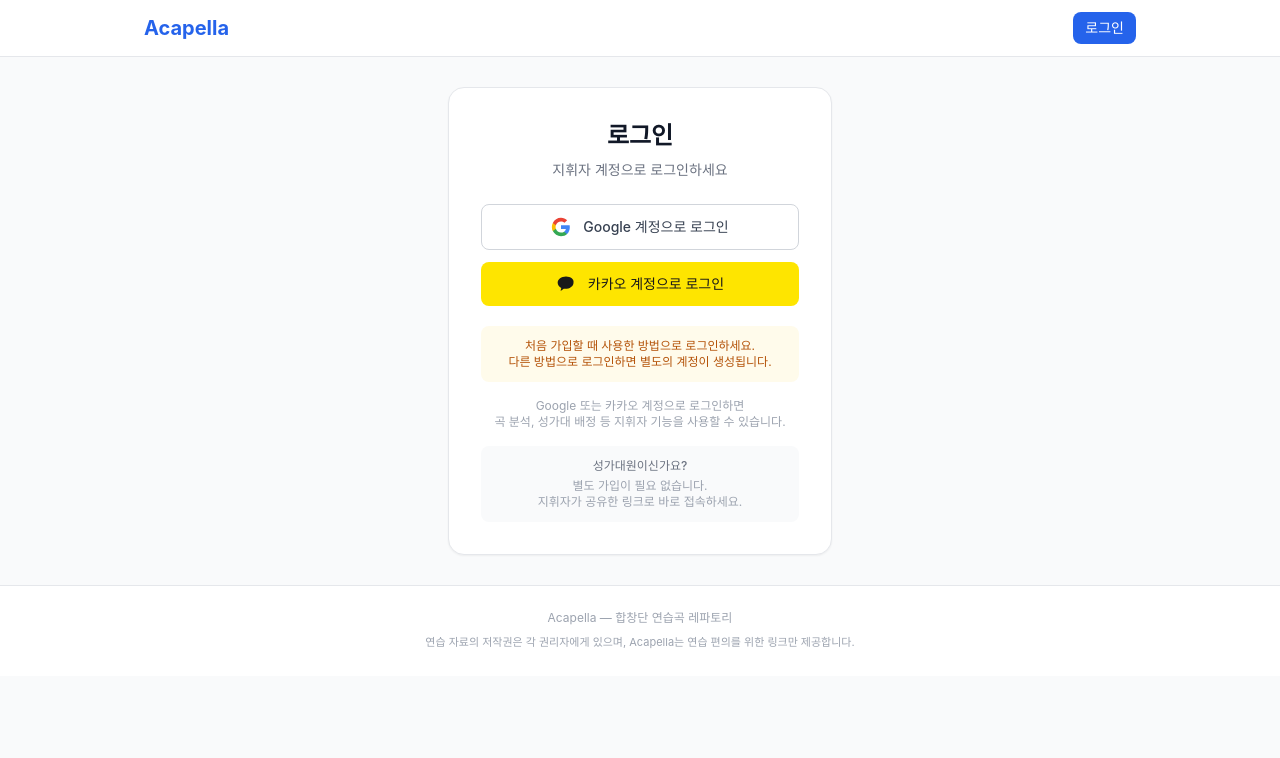
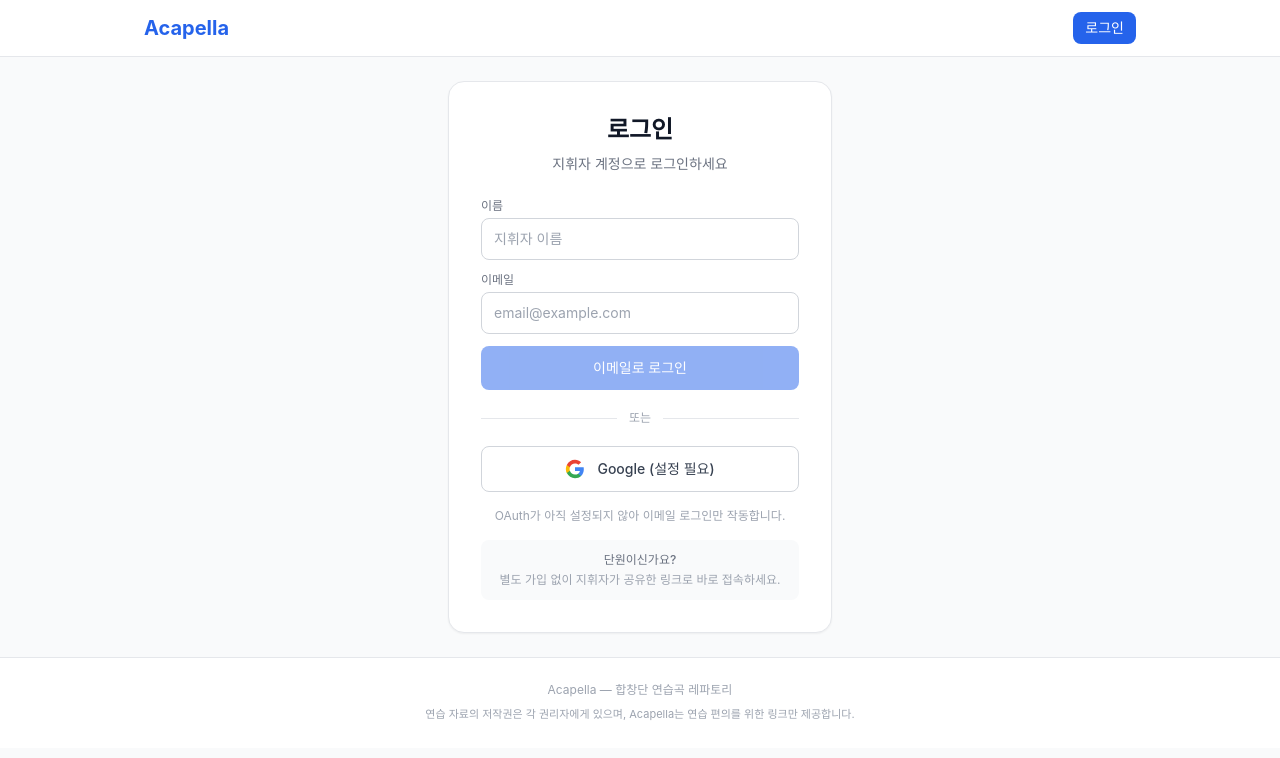
Before and after one commit to WaveSimm/acapella, a Next.js app: page /auth/signin in a window 1280 px wide. Shown: the top 758 px of the page. Built offline with nearby package versions, Linux system fonts and the light colour scheme; no server answers.

Commit message:
Add email login form on signin page for dev-login provider
OAuth providers (Google/Kakao) require client credentials that aren't
configured yet. Adds a name+email form up front so ALLOWED_EMAILS
holders can sign in immediately via the Credentials provider.

```diff
--- a/src/app/auth/signin/page.tsx
+++ b/src/app/auth/signin/page.tsx
@@ -2,12 +2,36 @@
 
 import { signIn } from "next-auth/react";
 import { useSearchParams } from "next/navigation";
-import { Suspense } from "react";
+import { Suspense, useState } from "react";
 
 function SignInContent() {
   const searchParams = useSearchParams();
   const callbackUrl = searchParams.get("callbackUrl") ?? "/dashboard";
   const error = searchParams.get("error");
+
+  const [name, setName] = useState("");
+  const [email, setEmail] = useState("");
+  const [loading, setLoading] = useState(false);
+  const [localError, setLocalError] = useState("");
+
+  async function handleEmailLogin(e: React.FormEvent) {
+    e.preventDefault();
+    if (!name.trim() || !email.trim()) return;
+    setLoading(true);
+    setLocalError("");
+    const res = await signIn("dev-login", {
+      name: name.trim(),
+      email: email.trim(),
+      callbackUrl,
+      redirect: false,
+    });
+    setLoading(false);
+    if (res?.error) {
+      setLocalError("허용되지 않은 이메일이거나 로그인에 실패했습니다.");
+    } else if (res?.url) {
+      window.location.href = res.url;
+    }
+  }
 
   return (
     <div className="flex min-h-[60vh] items-center justify-center">
@@ -24,6 +48,50 @@
             로그인 중 오류가 발생했습니다. 다시 시도해주세요.
           </div>
         )}
+        {localError && (
+          <div className="mb-4 rounded-lg bg-red-50 px-4 py-3 text-sm text-red-700">
+            {localError}
+          </div>
+        )}
+
+        {/* 이메일 로그인 (OAuth 미설정 시 주력) */}
+        <form onSubmit={handleEmailLogin} className="space-y-3">
+          <div>
+            <label className="mb-1 block text-xs font-medium text-gray-500">이름</label>
+            <input
+              type="text"
+              value={name}
+              onChange={(e) => setName(e.target.value)}
+              placeholder="지휘자 이름"
+              required
+              className="w-full rounded-lg border border-gray-300 px-3 py-2.5 text-sm focus:border-blue-500 focus:outline-none focus:ring-1 focus:ring-blue-500"
+            />
+          </div>
+          <div>
+            <label className="mb-1 block text-xs font-medium text-gray-500">이메일</label>
+            <input
+              type="email"
+              value={email}
+              onChange={(e) => setEmail(e.target.value)}
+              placeholder="email@example.com"
+              required
+              className="w-full rounded-lg border border-gray-300 px-3 py-2.5 text-sm focus:border-blue-500 focus:outline-none focus:ring-1 focus:ring-blue-500"
+            />
+          </div>
+          <button
+            type="submit"
+            disabled={loading || !name.trim() || !email.trim()}
+            className="w-full rounded-lg bg-blue-600 px-4 py-3 text-sm font-medium text-white transition-colors hover:bg-blue-700 disabled:opacity-50"
+          >
+            {loading ? "로그인 중..." : "이메일로 로그인"}
+          </button>
+        </form>
+
+        <div className="my-5 flex items-center gap-3">
+          <div className="h-px flex-1 bg-gray-200" />
+          <span className="text-xs text-gray-400">또는</span>
+          <div className="h-px flex-1 bg-gray-200" />
+        </div>
 
         <div className="space-y-3">
           <button
@@ -31,57 +99,23 @@
             className="flex w-full items-center justify-center gap-3 rounded-lg border border-gray-300 bg-white px-4 py-3 text-sm font-medium text-gray-700 transition-colors hover:bg-gray-50"
           >
             <svg className="h-5 w-5" viewBox="0 0 24 24">
-              <path
-                d="M22.56 12.25c0-.78-.07-1.53-.2-2.25H12v4.26h5.92a5.06 5.06 0 01-2.2 3.32v2.77h3.57c2.08-1.92 3.28-4.74 3.28-8.1z"
-                fill="#4285F4"
-              />
-              <path
-                d="M12 23c2.97 0 5.46-.98 7.28-2.66l-3.57-2.77c-.98.66-2.23 1.06-3.71 1.06-2.86 0-5.29-1.93-6.16-4.53H2.18v2.84C3.99 20.53 7.7 23 12 23z"
-                fill="#34A853"
-              />
-              <path
-                d="M5.84 14.09c-.22-.66-.35-1.36-.35-2.09s.13-1.43.35-2.09V7.07H2.18C1.43 8.55 1 10.22 1 12s.43 3.45 1.18 4.93l2.85-2.22.81-.62z"
-                fill="#FBBC05"
-              />
-              <path
-                d="M12 5.38c1.62 0 3.06.56 4.21 1.64l3.15-3.15C17.45 2.09 14.97 1 12 1 7.7 1 3.99 3.47 2.18 7.07l3.66 2.84c.87-2.6 3.3-4.53 6.16-4.53z"
-                fill="#EA4335"
-              />
+              <path d="M22.56 12.25c0-.78-.07-1.53-.2-2.25H12v4.26h5.92a5.06 5.06 0 01-2.2 3.32v2.77h3.57c2.08-1.92 3.28-4.74 3.28-8.1z" fill="#4285F4" />
+              <path d="M12 23c2.97 0 5.46-.98 7.28-2.66l-3.57-2.77c-.98.66-2.23 1.06-3.71 1.06-2.86 0-5.29-1.93-6.16-4.53H2.18v2.84C3.99 20.53 7.7 23 12 23z" fill="#34A853" />
+              <path d="M5.84 14.09c-.22-.66-.35-1.36-.35-2.09s.13-1.43.35-2.09V7.07H2.18C1.43 8.55 1 10.22 1 12s.43 3.45 1.18 4.93l2.85-2.22.81-.62z" fill="#FBBC05" />
+              <path d="M12 5.38c1.62 0 3.06.56 4.21 1.64l3.15-3.15C17.45 2.09 14.97 1 12 1 7.7 1 3.99 3.47 2.18 7.07l3.66 2.84c.87-2.6 3.3-4.53 6.16-4.53z" fill="#EA4335" />
             </svg>
-            Google 계정으로 로그인
-          </button>
-
-          <button
-            onClick={() => signIn("kakao", { callbackUrl })}
-            className="flex w-full items-center justify-center gap-3 rounded-lg bg-[#FEE500] px-4 py-3 text-sm font-medium text-[#191919] transition-colors hover:bg-[#FDD835]"
-          >
-            <svg className="h-5 w-5" viewBox="0 0 24 24">
-              <path
-                d="M12 3C6.48 3 2 6.36 2 10.44c0 2.62 1.75 4.93 4.38 6.24-.19.7-.69 2.54-.79 2.94-.13.49.18.48.37.35.15-.1 2.4-1.63 3.36-2.29.54.08 1.1.12 1.68.12 5.52 0 10-3.36 10-7.44C22 6.36 17.52 3 12 3z"
-                fill="#191919"
-              />
-            </svg>
-            카카오 계정으로 로그인
+            Google (설정 필요)
           </button>
         </div>
 
-        <div className="mt-5 rounded-lg bg-amber-50 px-4 py-3 text-center">
-          <p className="text-xs text-amber-700">
-            처음 가입할 때 사용한 방법으로 로그인하세요.<br />
-            다른 방법으로 로그인하면 별도의 계정이 생성됩니다.
-          </p>
-        </div>
-
         <p className="mt-4 text-center text-xs text-gray-400">
-          Google 또는 카카오 계정으로 로그인하면<br />
-          곡 분석, 성가대 배정 등 지휘자 기능을 사용할 수 있습니다.
+          OAuth가 아직 설정되지 않아 이메일 로그인만 작동합니다.
         </p>
 
         <div className="mt-4 rounded-lg bg-gray-50 px-4 py-3 text-center">
-          <p className="text-xs font-medium text-gray-500">성가대원이신가요?</p>
+          <p className="text-xs font-medium text-gray-500">단원이신가요?</p>
           <p className="mt-1 text-xs text-gray-400">
-            별도 가입이 필요 없습니다.<br />
-            지휘자가 공유한 링크로 바로 접속하세요.
+            별도 가입 없이 지휘자가 공유한 링크로 바로 접속하세요.
           </p>
         </div>
       </div>
```
